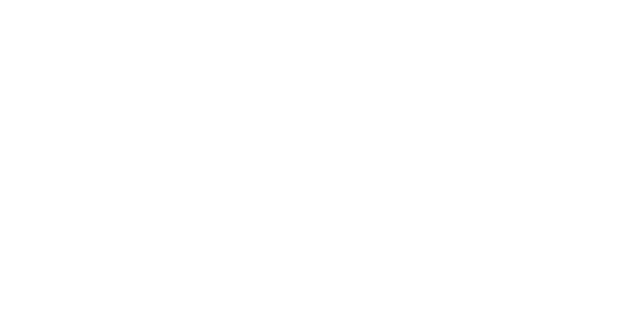
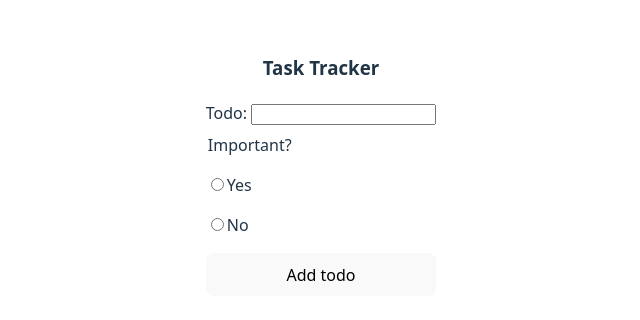
Before and after one commit to eyasq/react_todolist_docker, a React (Vite) app: page / in a window 1280 px wide. Shown: the part 234-554 px from the top of the page, without its empty margins (319-959 px from the left). Built offline with nearby package versions, Linux system fonts and the light colour scheme.

Commit message:
form functioning

```diff
--- a/src/App.jsx
+++ b/src/App.jsx
@@ -1,13 +1,16 @@
-import { useState } from 'react'
-import reactLogo from './assets/react.svg'
-import viteLogo from '/vite.svg'
+import { useEffect, useState } from 'react'
+
 import './App.css'
-
+import Form from './components/Form'
 function App() {
-  const [count, setCount] = useState(0)
-
+const [todos, setTodos] = useState([])
+useEffect(()=>{
+  console.log("todos:", todos)
+},[todos])
   return (
     <>
+       <h3>Task Tracker</h3>
+      <Form setTodos={setTodos} todos={todos}></Form>
 
     </>
   )
--- a/src/components/Form.jsx
+++ b/src/components/Form.jsx
@@ -1,9 +1,46 @@
+import { useState } from "react"
+export default function Form(props){
+const [Todo, setTodo] = useState({
+    text:'',
+    important: null,
+    completed:false
+})
+function handleSubmit(e){
+    e.preventDefault();
+    const {todos, setTodos} = props
+    setTodos([...todos, Todo])
 
-export default function Form(props){
-
+}
     return(
         <>
+        <form action="" onSubmit={(e)=>{handleSubmit(e)}}>
+        <div>
+            <label htmlFor="text">Todo:  </label>
+            <input type="text" minLength={5} required={true} onChange={(e)=>setTodo({...Todo, text:e.target.value})}/>
+        </div>
+        <div style={{display:"flex",flexDirection:"column",gap:"1rem"}}>
+            <legend style={{textAlign:"left", marginTop:"0.5rem"}}>Important?  </legend>
+            <div style={{textAlign:"left"}}>
+                    <input type="Radio" id="yes" value={true}  name="important"
+                    checked={Todo.important===true}
+                    onChange={()=>setTodo({...Todo, important:true})}
+                    required/>
+                    <label htmlFor="yes">Yes</label>
+            </div>
+            <div style={{textAlign:"left"}}>
+                    <input type="Radio" id="No"  name="important" value={false}
+                    checked={Todo.important===false}
+                    onChange={()=>setTodo({...Todo, important:false})}
+                    required/>
+                    <label htmlFor="No">No</label>
 
+            </div>
+                        <input type="hidden" value={false} name="completed" />
+
+            <button>Add todo</button>
+        </div>
+
+        </form>
         </>
     )
 }
```
Also changed, not shown: 1 other file (tests, documents, lock files or other folders).
